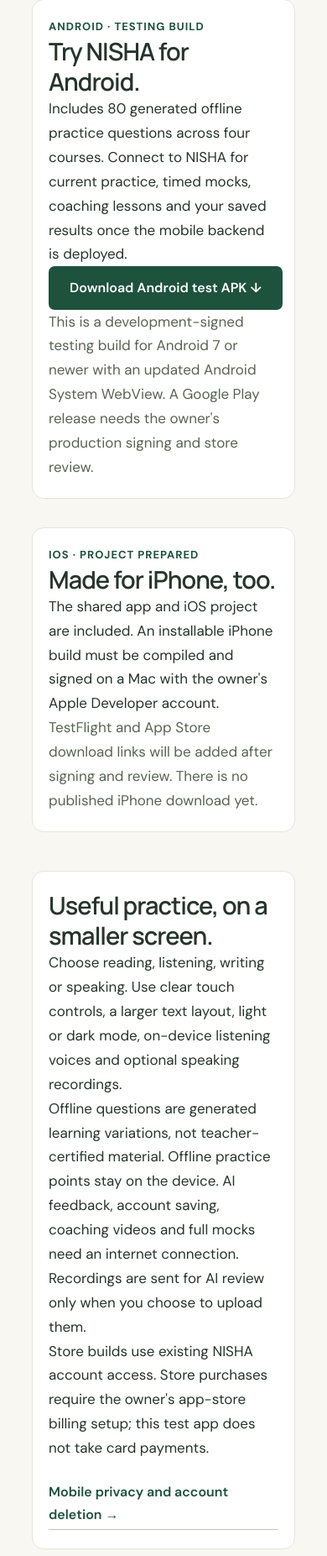
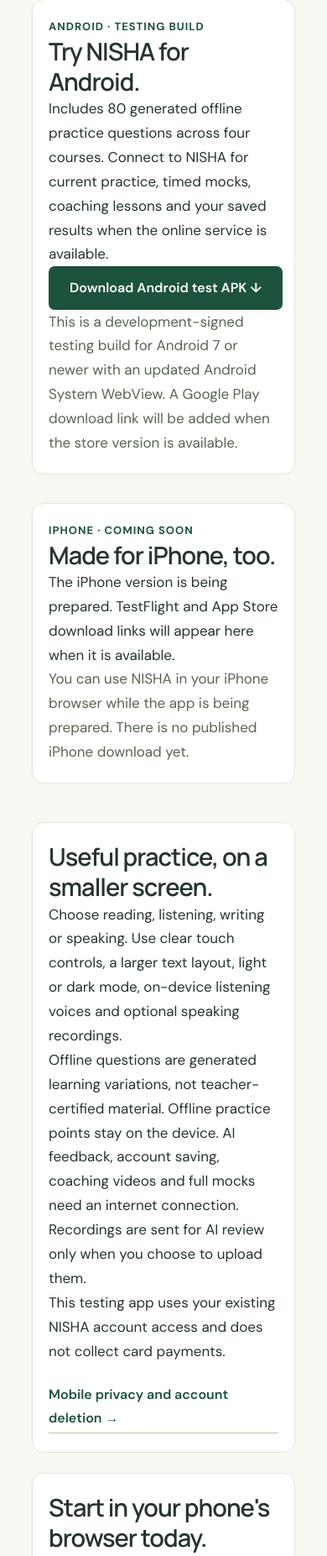
Before and after one commit to nishameetmewada/nisha, a PHP site: page /path/apps.php in a window 390 px wide. Shown: the part 368-2221 px from the top of the page at 84% size. Run offline with PHP 8.4, Linux system fonts and the light colour scheme.

Commit message:
Clarify mobile download availability for students

```diff
--- a/apps.php
+++ b/apps.php
@@ -10,10 +10,10 @@ require __DIR__ . '/includes/header.php';
 <main id="main" class="container account-page">
     <div class="account-intro"><div><p class="eyebrow">YOUR PRACTICE. IN YOUR POCKET.</p><h1>A little progress, wherever you are.</h1><p class="muted">NISHA brings IELTS and PTE preparation to your phone, with an offline practice pack and online access to your account.</p></div></div>
     <section class="dashboard-grid" aria-label="NISHA mobile apps">
-        <article class="dashboard-panel"><p class="eyebrow">ANDROID · TESTING BUILD</p><h2>Try NISHA for Android.</h2><p>Includes 80 generated offline practice questions across four courses. Connect to NISHA for current practice, timed mocks, coaching lessons and your saved results once the mobile backend is deployed.</p><a class="btn btn-primary" href="https://github.com/nishameetmewada/nisha/raw/refs/heads/main/mobile/releases/nisha-android-debug.apk">Download Android test APK ↓</a><p class="muted">This is a development-signed testing build for Android 7 or newer with an updated Android System WebView. A Google Play release needs the owner's production signing and store review.</p></article>
-        <article class="dashboard-panel"><p class="eyebrow">IOS · PROJECT PREPARED</p><h2>Made for iPhone, too.</h2><p>The shared app and iOS project are included. An installable iPhone build must be compiled and signed on a Mac with the owner's Apple Developer account.</p><p class="muted">TestFlight and App Store download links will be added after signing and review. There is no published iPhone download yet.</p></article>
+        <article class="dashboard-panel"><p class="eyebrow">ANDROID · TESTING BUILD</p><h2>Try NISHA for Android.</h2><p>Includes 80 generated offline practice questions across four courses. Connect to NISHA for current practice, timed mocks, coaching lessons and your saved results when the online service is available.</p><a class="btn btn-primary" href="https://github.com/nishameetmewada/nisha/raw/refs/heads/main/mobile/releases/nisha-android-debug.apk">Download Android test APK ↓</a><p class="muted">This is a development-signed testing build for Android 7 or newer with an updated Android System WebView. A Google Play download link will be added when the store version is available.</p></article>
+        <article class="dashboard-panel"><p class="eyebrow">IPHONE · COMING SOON</p><h2>Made for iPhone, too.</h2><p>The iPhone version is being prepared. TestFlight and App Store download links will appear here when it is available.</p><p class="muted">You can use NISHA in your iPhone browser while the app is being prepared. There is no published iPhone download yet.</p></article>
     </section>
-    <section class="dashboard-panel"><h2>Useful practice, on a smaller screen.</h2><p>Choose reading, listening, writing or speaking. Use clear touch controls, a larger text layout, light or dark mode, on-device listening voices and optional speaking recordings.</p><p>Offline questions are generated learning variations, not teacher-certified material. Offline practice points stay on the device. AI feedback, account saving, coaching videos and full mocks need an internet connection. Recordings are sent for AI review only when you choose to upload them.</p><p>Store builds use existing NISHA account access. Store purchases require the owner's app-store billing setup; this test app does not take card payments.</p><a class="text-link" href="mobile-privacy.php">Mobile privacy and account deletion →</a></section>
+    <section class="dashboard-panel"><h2>Useful practice, on a smaller screen.</h2><p>Choose reading, listening, writing or speaking. Use clear touch controls, a larger text layout, light or dark mode, on-device listening voices and optional speaking recordings.</p><p>Offline questions are generated learning variations, not teacher-certified material. Offline practice points stay on the device. AI feedback, account saving, coaching videos and full mocks need an internet connection. Recordings are sent for AI review only when you choose to upload them.</p><p>This testing app uses your existing NISHA account access and does not collect card payments.</p><a class="text-link" href="mobile-privacy.php">Mobile privacy and account deletion →</a></section>
     <section class="dashboard-panel"><h2>Start in your phone's browser today.</h2><p>The NISHA website also works on mobile. Keep practising while the store releases are prepared.</p><a class="btn btn-outline" href="practice.php">Open mobile practice →</a></section>
 </main>
 <?php require __DIR__ . '/includes/footer.php'; ?>
```
